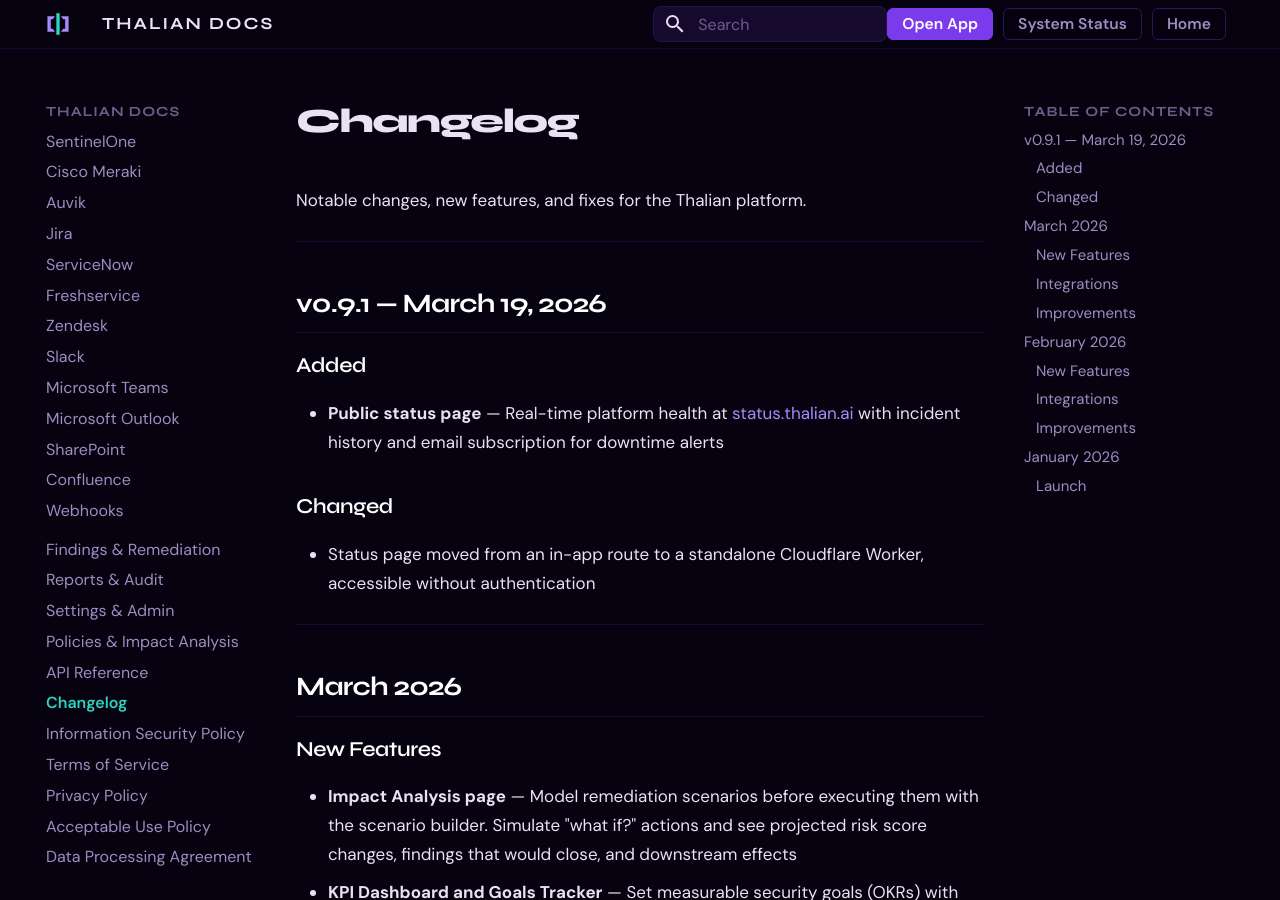
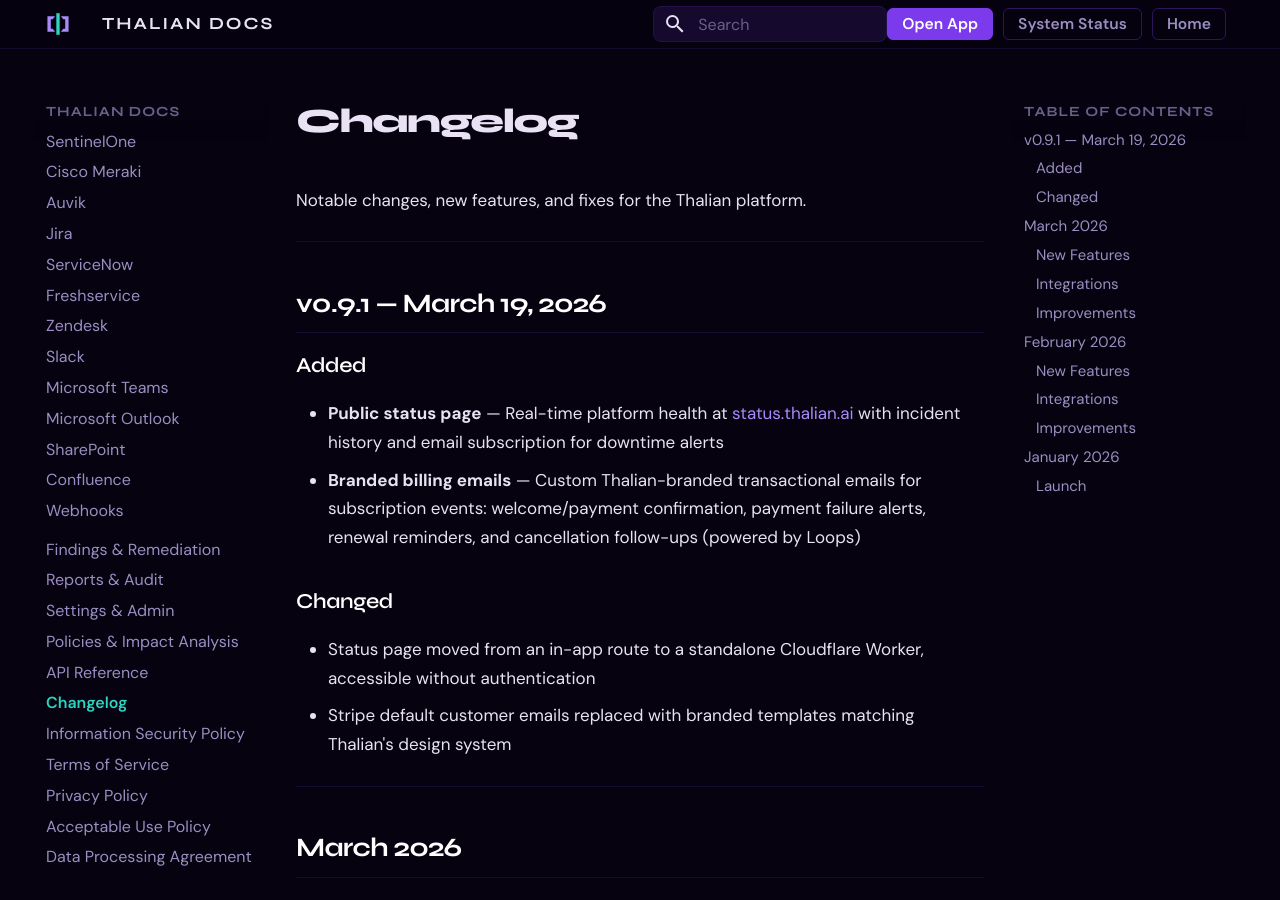
Before and after one commit to tori-mf13/thalian-docs, an MkDocs documentation site: the page built from docs/changelog.md, in a window 1280 px wide and 900 px high. Built offline with MkDocs 1.6.1 and Material for MkDocs 9.7.7, drawn with Linux system fonts in a browser that asks for light colours.

Commit message:
docs: add branded billing emails to changelog
Co-Authored-By: Claude Opus 4.6 <noreply@anthropic.com>

```diff
--- a/docs/changelog.md
+++ b/docs/changelog.md
@@ -9,10 +9,12 @@ Notable changes, new features, and fixes for the Thalian platform.
 ### Added
 
 - **Public status page** — Real-time platform health at [status.thalian.ai](https://status.thalian.ai) with incident history and email subscription for downtime alerts
+- **Branded billing emails** — Custom Thalian-branded transactional emails for subscription events: welcome/payment confirmation, payment failure alerts, renewal reminders, and cancellation follow-ups (powered by Loops)
 
 ### Changed
 
 - Status page moved from an in-app route to a standalone Cloudflare Worker, accessible without authentication
+- Stripe default customer emails replaced with branded templates matching Thalian's design system
 
 ---
 
```
